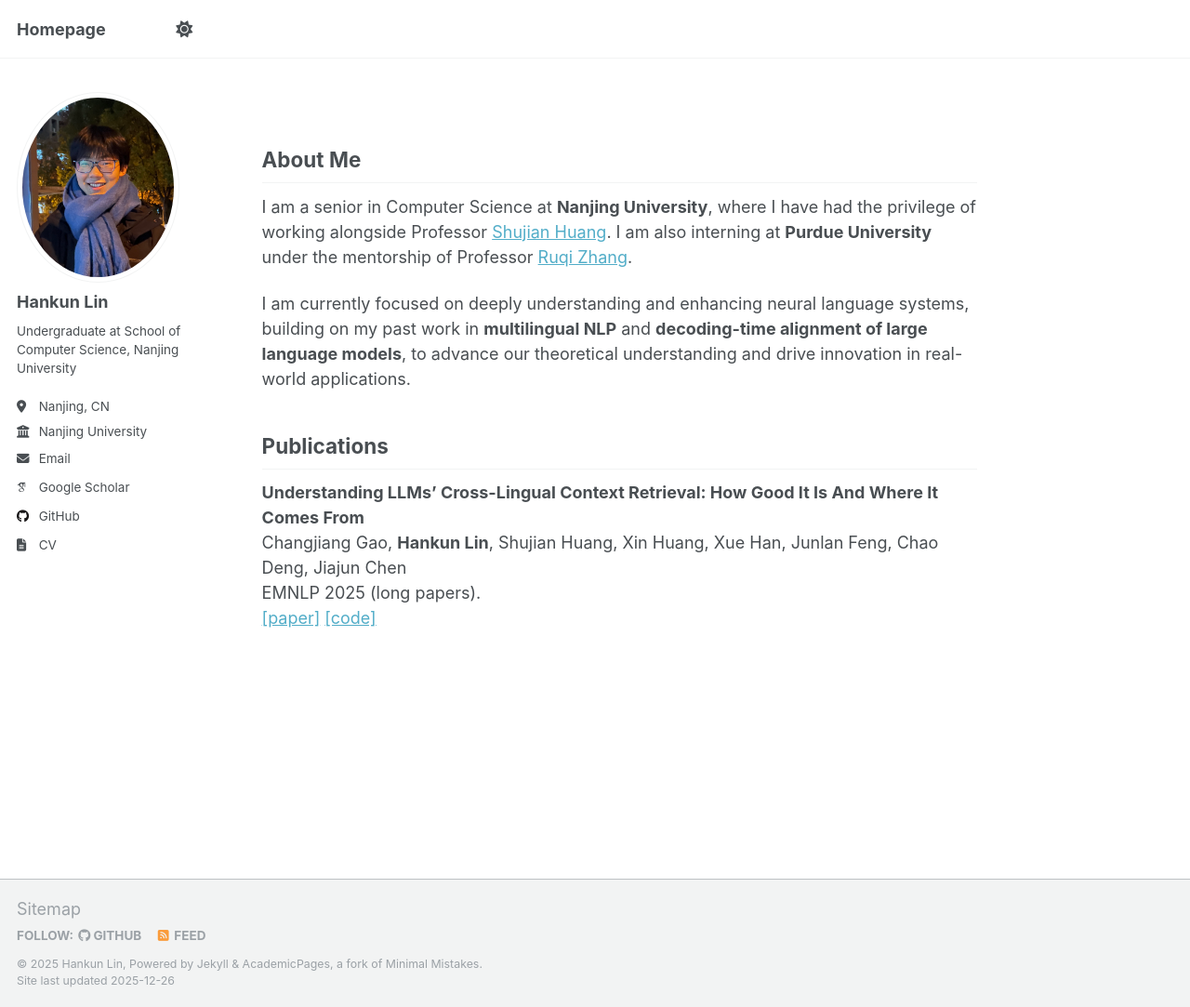
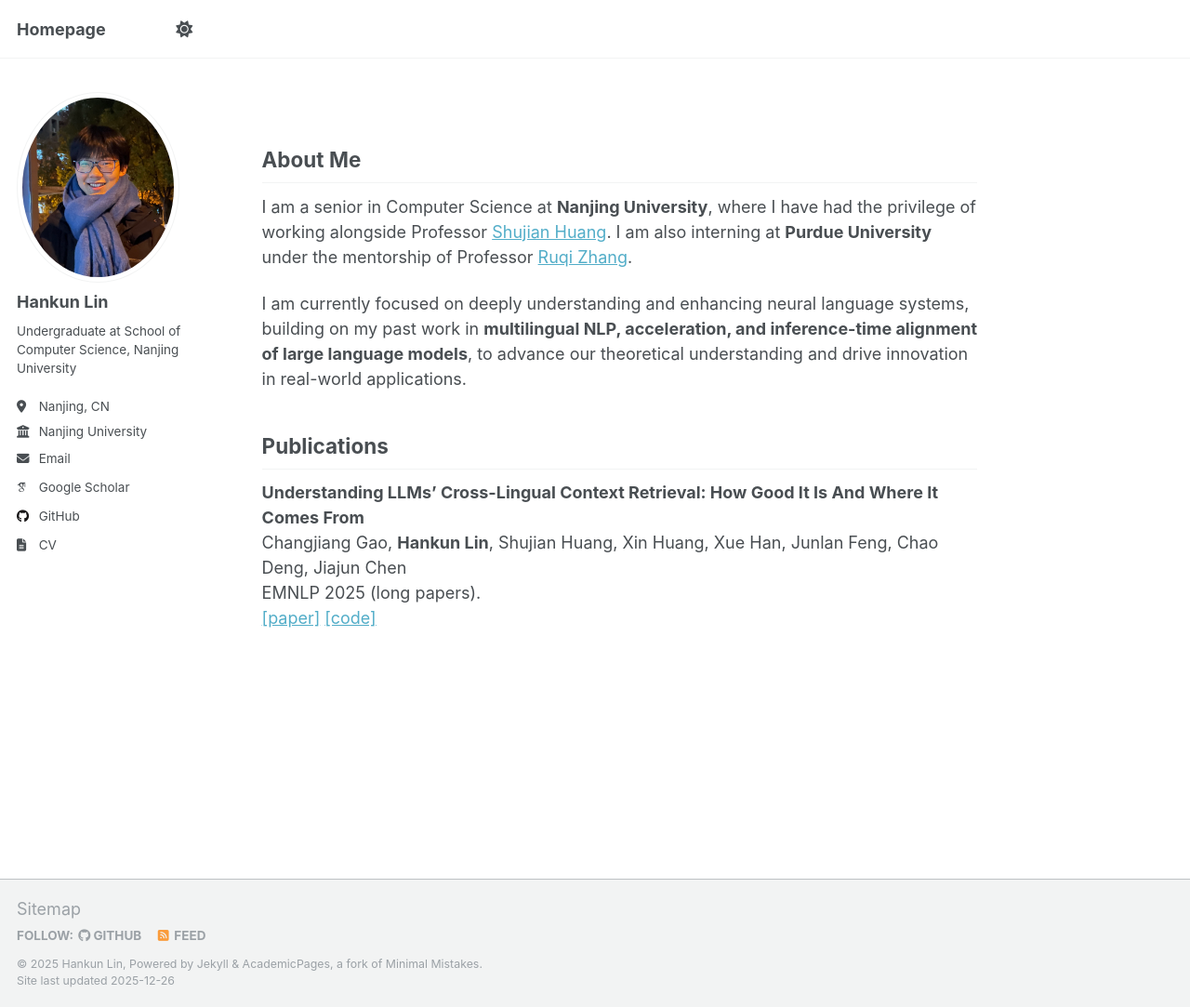
Before and after one commit to lhk2004/lhk2004.github.io, a Jekyll site: the page built from _pages/about.md, in a window 1280 px wide and 1083 px high. Shown: the whole window at 93% size. Built offline with Jekyll 4.4.1, drawn with Linux system fonts in a browser that asks for light colours; some web fonts are replaced; a script that is not in the unit is left out.

Commit message:
Update about.md

```diff
--- a/_pages/about.md
+++ b/_pages/about.md
@@ -11,7 +11,7 @@
 
 I am a senior in Computer Science at **Nanjing University**, where I have had the privilege of working alongside Professor [Shujian Huang](http://nlp.nju.edu.cn/huangsj/). I am also interning at **Purdue University** under the mentorship of Professor [Ruqi Zhang](https://ruqizhang.github.io/).
 
-I am currently focused on deeply understanding and enhancing neural language systems, building on my past work in **multilingual NLP** and **decoding-time alignment of large language models**, to advance our theoretical understanding and drive innovation in real-world applications.
+I am currently focused on deeply understanding and enhancing neural language systems, building on my past work in **multilingual NLP, acceleration, and inference-time alignment of large language models**, to advance our theoretical understanding and drive innovation in real-world applications.
 
 ## Publications
 
```
